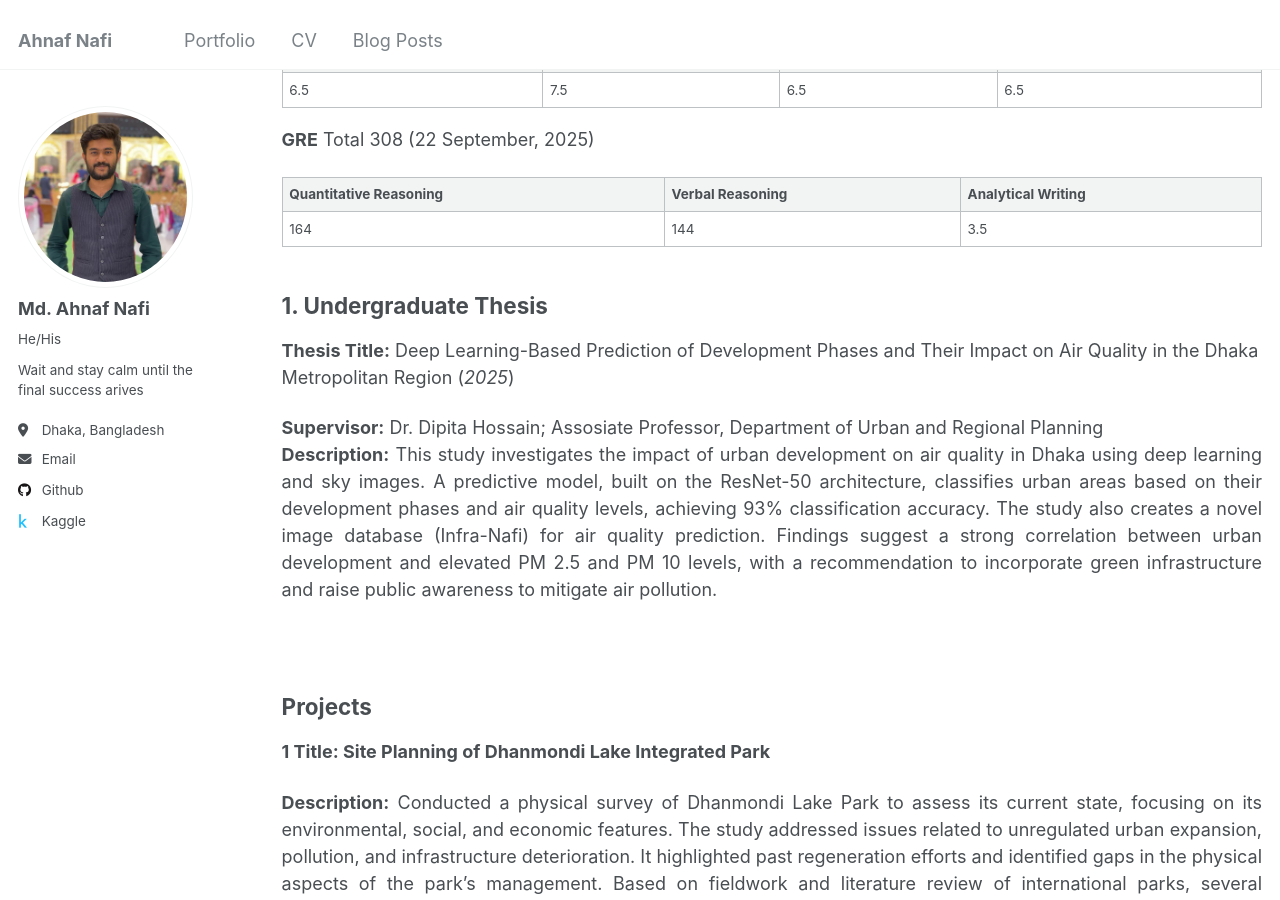
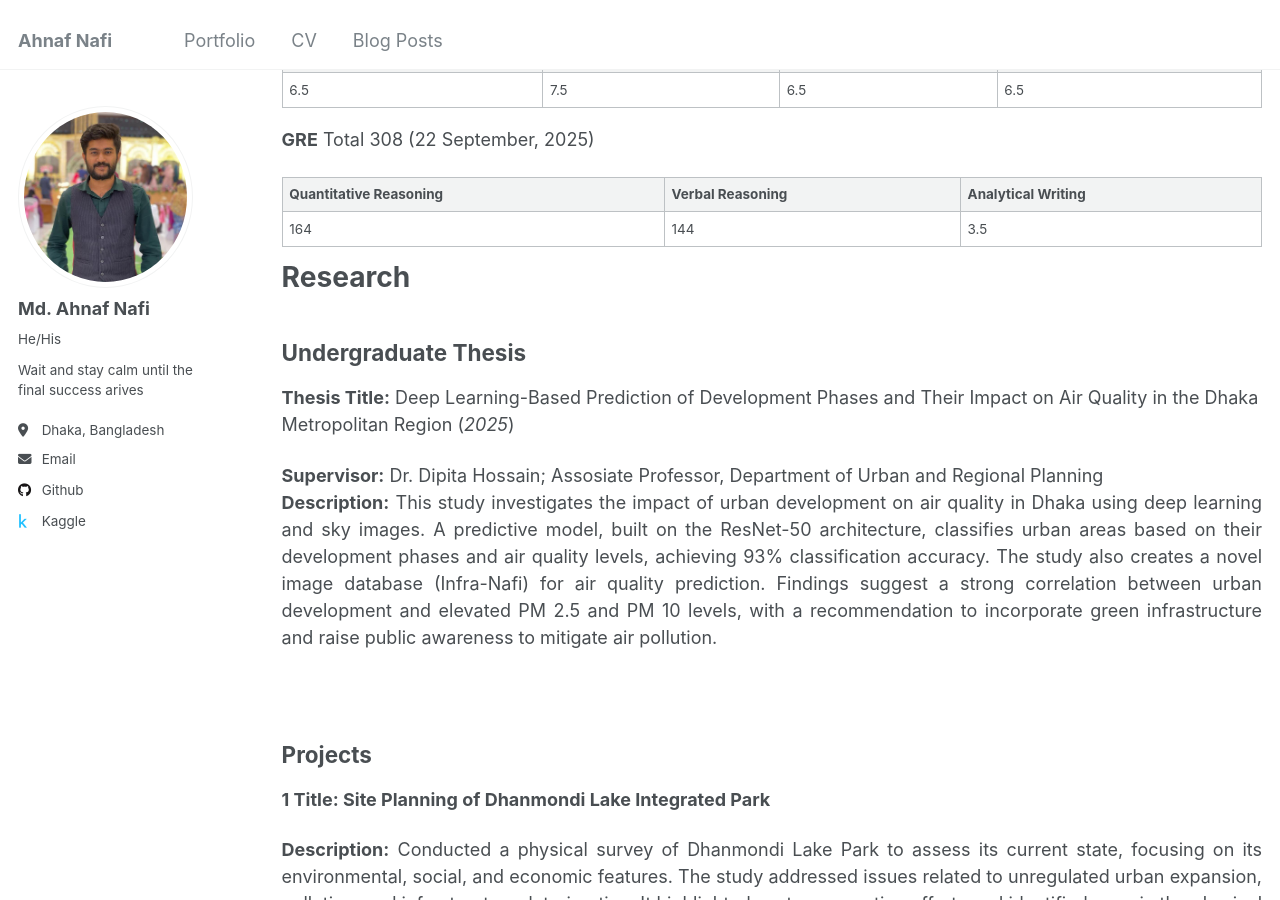
Before and after one commit to NafixData/ahnafnafi, a Jekyll site: the page built from _pages/cv.md, in a window 1280 px wide and 900 px high, scrolled down 414 px. Built offline with Jekyll 4.4.1, drawn with Linux system fonts in a browser that asks for light colours.

Commit message:
Update cv.md

```diff
--- a/_pages/cv.md
+++ b/_pages/cv.md
@@ -35,8 +35,9 @@ Standardized Test Scores
 |-----------------------------|-------------------------------|-----------------------------------|
 | 164                         |144                            |3.5                                |
 
-
-## 1. Undergraduate Thesis
+Research
+=======
+## Undergraduate Thesis
 **Thesis Title:** Deep Learning-Based Prediction of Development Phases and Their Impact on Air Quality in the Dhaka Metropolitan Region (_2025_)
    <div style="text-align: justify;">
      <b>Supervisor:</b> Dr. Dipita Hossain; Assosiate Professor, Department of Urban and Regional Planning <br>
```
